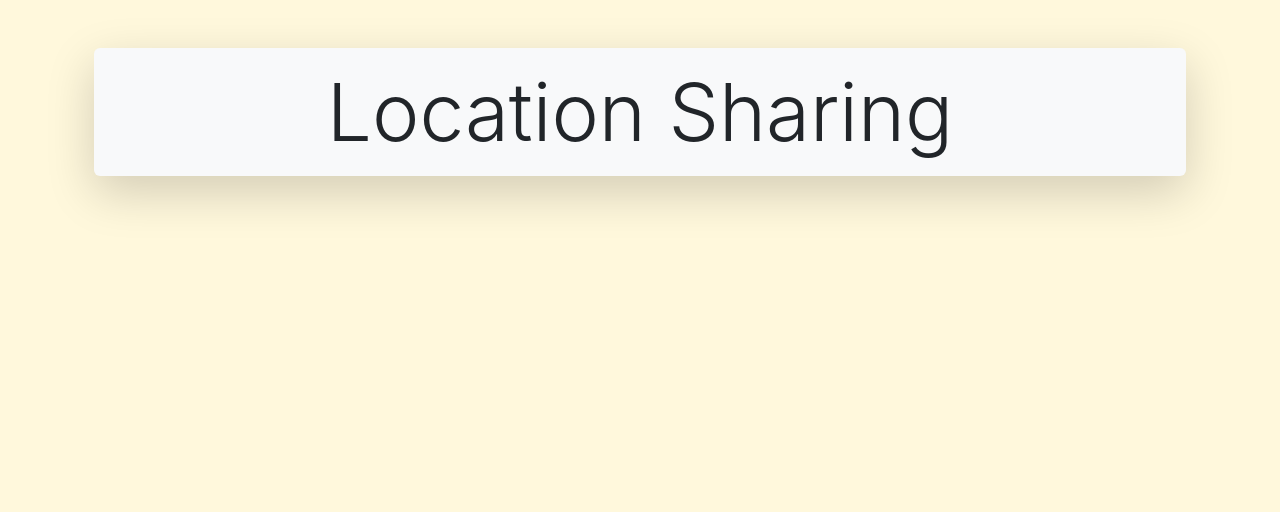
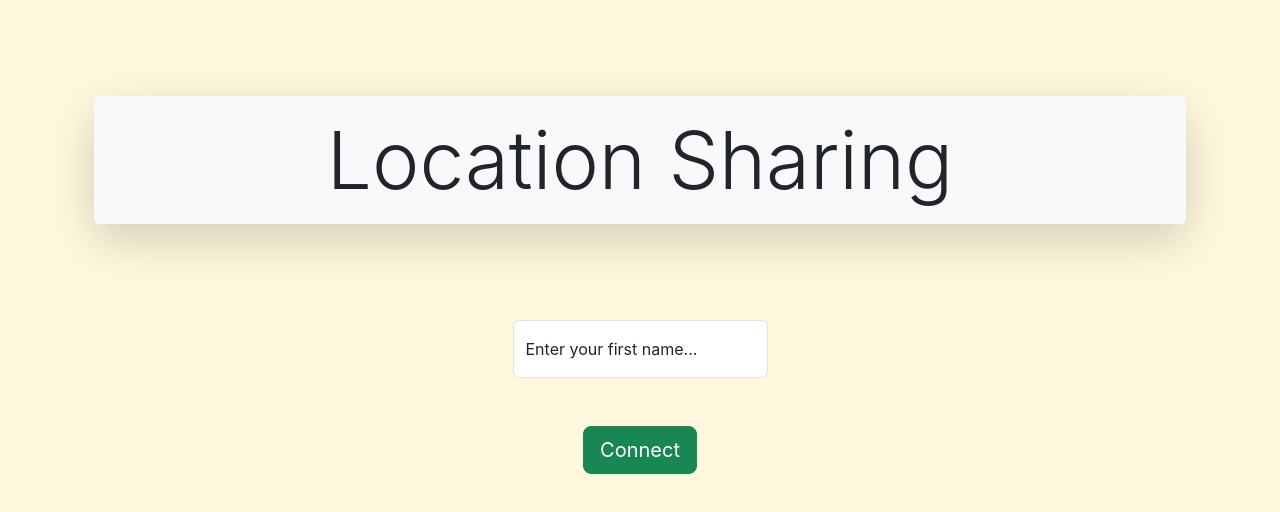
Before and after one commit to zuhayr-syed/Location-Sharing, a React (Create React App) app in the folder front-end/: page / in a window 1280 px wide. Shown: the top 512 px of the page. Built offline with nearby package versions, Linux system fonts and the light colour scheme.

Commit message:
add start screen fields

```diff
--- a/front-end/src/App.js
+++ b/front-end/src/App.js
@@ -5,14 +5,47 @@ const bootstrap = require("bootstrap");
 document.body.style.backgroundColor = "Cornsilk";
 
 function App() {
+  const [startScreen, setStartScreen] = useState(true);
+  const [firstName, setFirstName] = useState("");
+  const [btnDisabled, setBtnDisabled] = useState(false);
+
   return (
-    <div>
+    <div class="pt-5">
       <div class="container px-4 text-center pt-5">
         <h1 class="shadow-lg p-3 mb-5 bg-body-tertiary rounded display-1">
           Location Sharing
         </h1>
       </div>
-      <div></div>
+      {startScreen && (
+        <div class="container px-4 text-center pt-5">
+          <div class="row justify-content-md-center">
+            <div class="col col-lg-3">
+              <div class="form-floating">
+                <input
+                  type="email"
+                  class="form-control"
+                  id="floatingInputGrid"
+                  placeholder="Enter your first name..."
+                  value={firstName}
+                  onChange={(e) => {
+                    setFirstName(e.target.value);
+                  }}
+                />
+                <label for="floatingInputGrid">Enter your first name...</label>
+              </div>
+            </div>
+          </div>
+          <div class="pt-5">
+            <button
+              type="button"
+              class="btn btn-success btn-lg"
+              disabled={btnDisabled}
+            >
+              Connect
+            </button>
+          </div>
+        </div>
+      )}
     </div>
   );
 }
```
